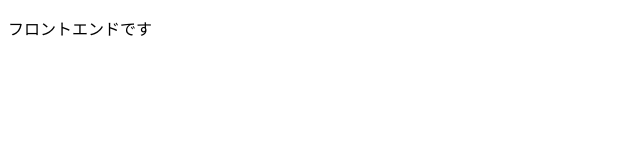
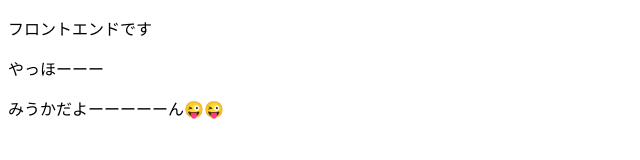
Before and after one commit to TipsSenka/phoenixMiuka_Workers, a plain HTML site: page pages/index.html in a window 1280 px wide. Shown: the whole page, without its empty margins (0-640 px from the left). Drawn offline with Linux system fonts and the light colour scheme.

Commit message:
文字追加

```diff
--- a/pages/index.html
+++ b/pages/index.html
@@ -7,5 +7,7 @@
 </head>
 <body>
     <p>フロントエンドです</p>
+    <p>やっほーーー</p>
+    <p>みうかだよーーーーーん😜😜</p>
 </body>
 </html>
```
